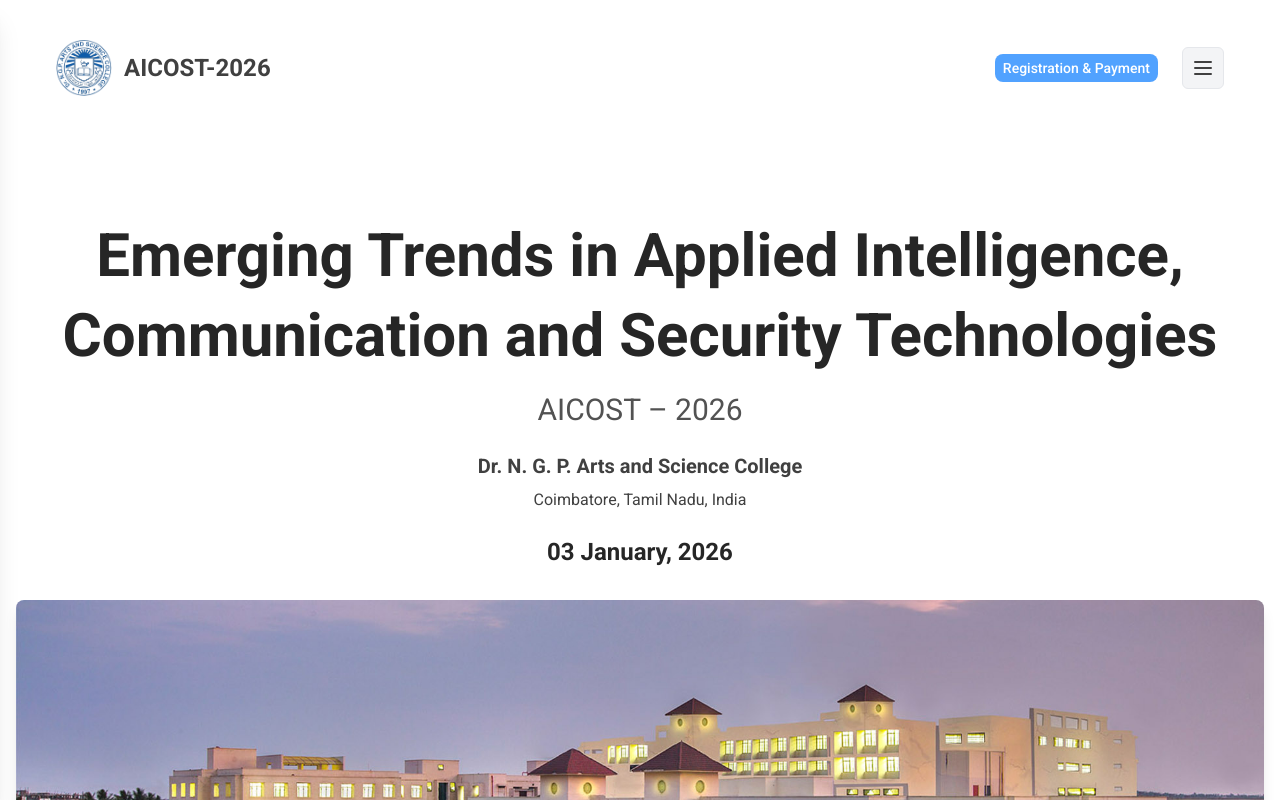
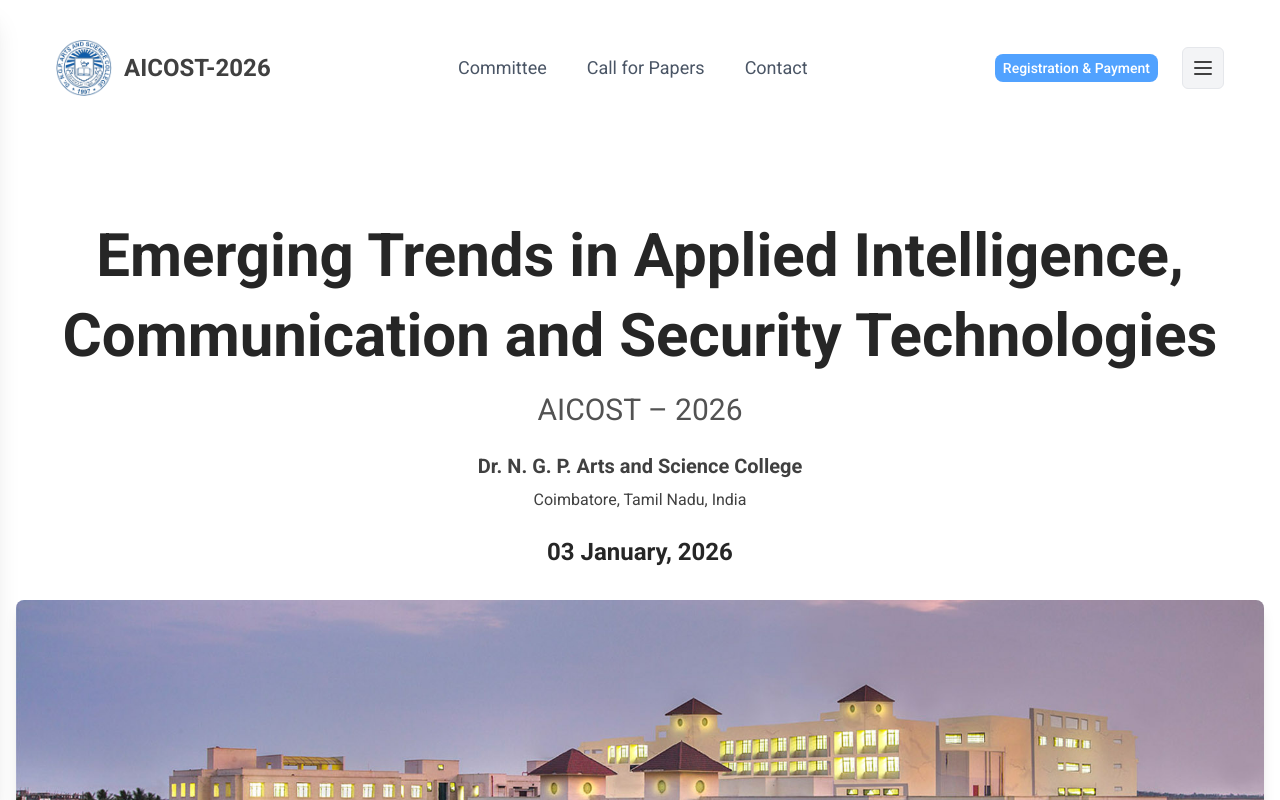
Before and after one commit to Roni1256/ngp_conference, a React (Vite) app: page / in a window 1280 px wide. Shown: the top 800 px of the page. Built offline with nearby package versions, Linux system fonts and the light colour scheme.

Commit message:
completed

```diff
--- a/src/App.jsx
+++ b/src/App.jsx
@@ -1,4 +1,4 @@
-import React from 'react'
+import React, { useState } from 'react'
 import { Route, Routes } from 'react-router-dom'
 import Home from './Pages/Home'
 import Navigation from './Component/Navigation'
@@ -16,10 +16,12 @@
 import Contact from './Pages/Contact'
 
 const App = () => {
+  const [isOpen,setOpen]=useState(false)
   return (
-    <div className='font-display'>
-      <Navigation/>
-      <Routes>
+    <div className='font-display' >
+      <Navigation isOpen={isOpen} setIsOpen={setOpen}/>
+      <div className="" onClick={()=>setOpen(false)}>
+      <Routes >
         <Route path='/' element={<Home />} />
         <Route path='/call-for-papers' element={<CallForPaper/>}/>
         <Route path='/speakers' element={<Speakers />} />
@@ -31,6 +33,7 @@
         <Route path='/contact' element={<Contact/>}/>
       </Routes>
       <Footer/>
+      </div>
     </div>
   )
 }
--- a/src/Component/Navigation.jsx
+++ b/src/Component/Navigation.jsx
@@ -1,10 +1,9 @@
 import React, { useEffect, useState } from "react";
 import { Link, useNavigate, useLocation } from "react-router-dom";
 
-const Navigation = () => {
+const Navigation = ({ isOpen, setIsOpen }) => {
   const Navigate = useNavigate();
   const location = useLocation();
-  const [isOpen, setIsOpen] = useState(false);
 
   const navigationLinks = [
     { path: "/committee", label: "Committee" },
@@ -13,13 +12,11 @@
     { path: "/call-for-papers", label: "Call for Papers" },
     { path: "/speakers", label: "Speakers" },
     { path: "/venue", label: "Venue" },
-    {path:"/contact",label:"Contact Us"}
+    { path: "/contact", label: "Contact Us" },
   ];
 
-
-
   return (
-    <nav className="py-10 bg-white md:px-10 relative">
+    <nav className="py-10 bg-white md:px-10 relative" >
       <div className="container mx-auto px-4 flex flex-row justify-between items-center">
         <div className="w-full lg:w-auto flex justify-between items-center">
           <div
@@ -38,7 +35,26 @@
             </span>
           </div>
         </div>
-
+        <div className="lg:flex items-center justify-center gap-10 hidden " onClick={()=>setIsOpen(false)}>
+          <button
+          className="text-gray-600 hover:text-gray-900 text-lg duration-300 transition-all ease-in-out cursor-pointer"
+          onClick={() => Navigate("/committee")}
+          >
+            Committee
+          </button>
+          <button
+          className="text-gray-600 hover:text-gray-900 text-lg duration-300 transition-all ease-in-out cursor-pointer"
+          onClick={() => Navigate("/call-for-papers")}
+          >
+            Call for Papers
+          </button>
+          <button
+          className="text-gray-600 hover:text-gray-900 text-lg duration-300 transition-all ease-in-out cursor-pointer"
+          onClick={() => Navigate("/contact")}
+          >
+            Contact
+          </button>
+        </div>
         <div className="flex items-center gap-6">
           <Link
             to={"/payment"}
```
